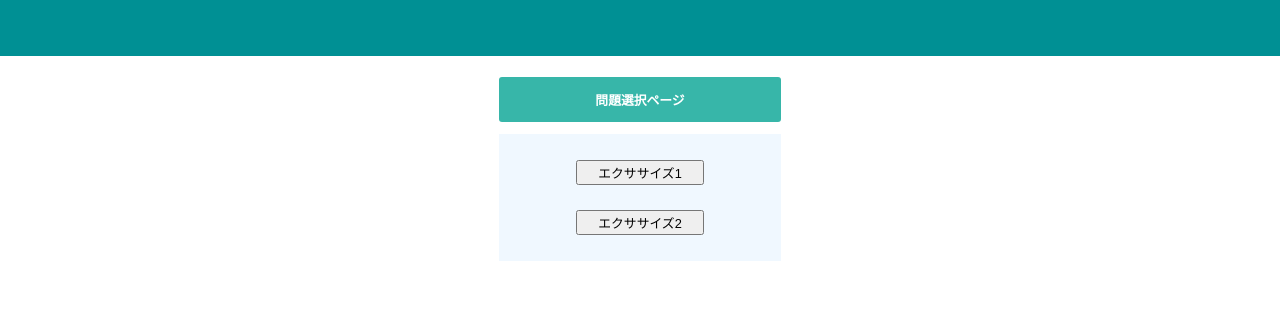
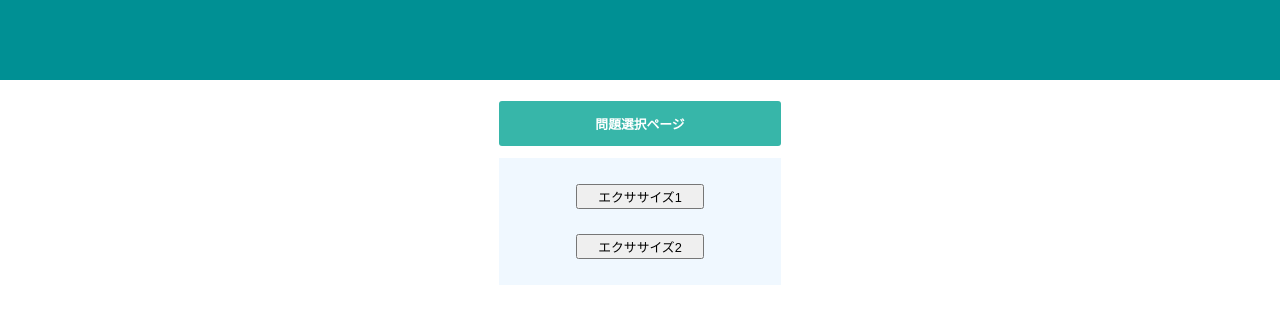
Before and after one commit to iida0618/els, a plain HTML site: page select.html in a window 1280 px wide. Drawn offline with Linux system fonts and the light colour scheme.

Commit message:
ヘッダーの高さ統一

```diff
--- a/css/answer.css
+++ b/css/answer.css
@@ -4,7 +4,7 @@ body {
 
 h1 {
     background-color: #009094;
-    padding: 5px;
+    height: 10vh;
     margin-top: 0;
 }
 
--- a/css/select.css
+++ b/css/select.css
@@ -4,7 +4,7 @@ body {
 
 h1 {
     background-color: #009094;
-    padding: 5px;
+    height: 10vh;
     margin-top: 0;
 }
 
```
